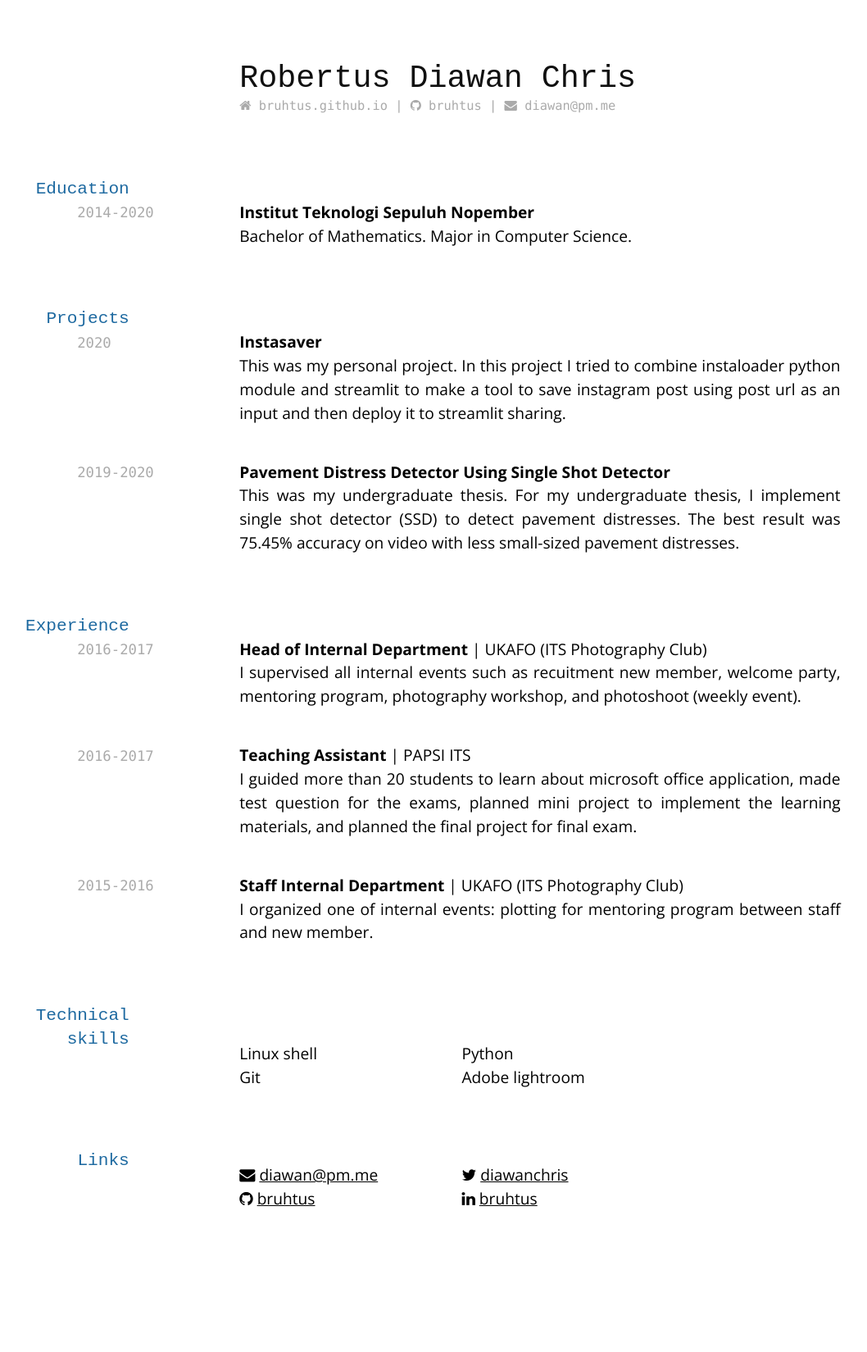
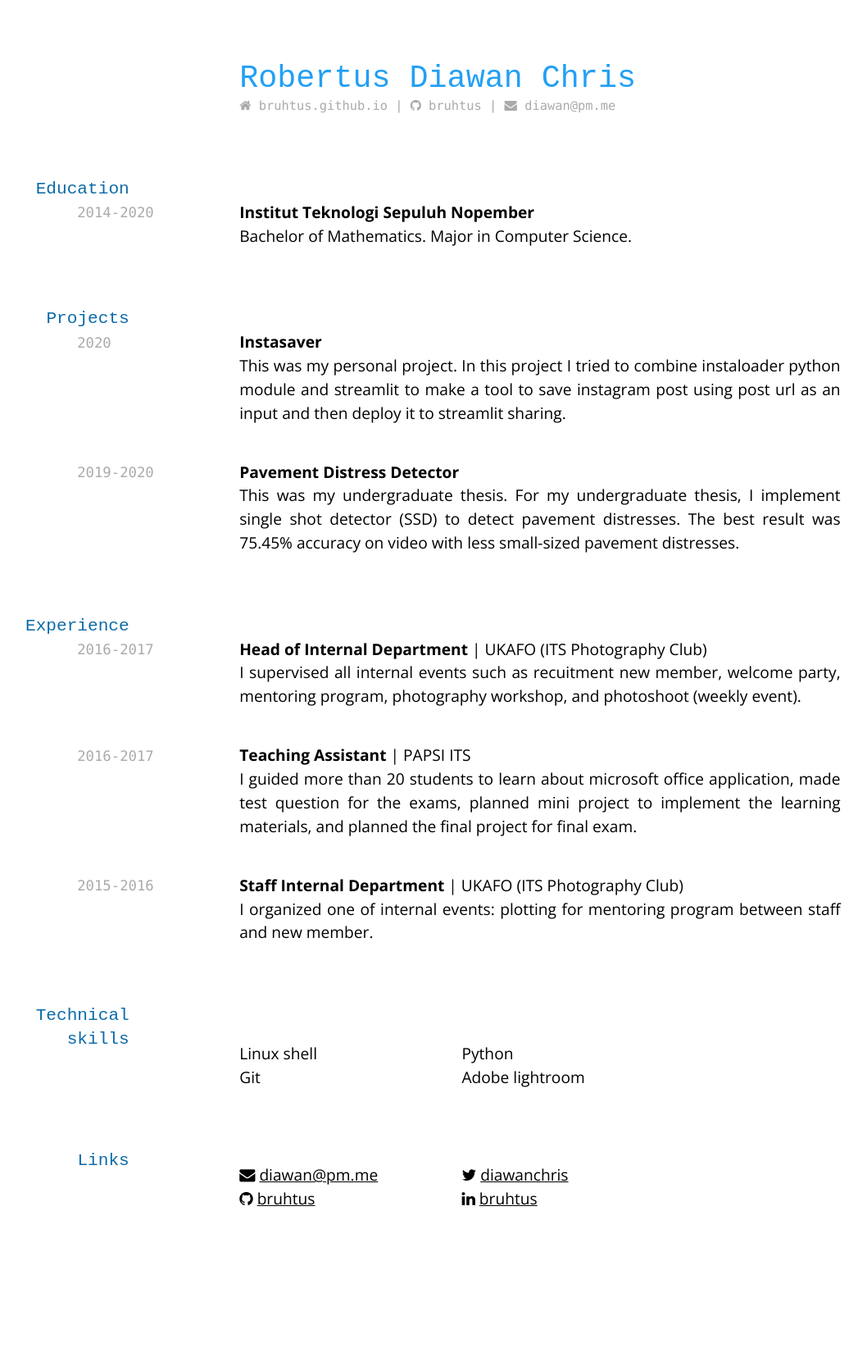
Before and after one commit to TimoTSchmidt/test3, a Jekyll site: the page built from index.md, in a window 1280 px wide. Shown: the whole page at 82% size, without its empty margins (71-1129 px from the left). Built offline with Jekyll 4.4.1, drawn with Linux system fonts in a browser that asks for light colours; nearby versions of some CDN libraries.

Commit message:
Change color

```diff
--- a/index.md
+++ b/index.md
@@ -25,7 +25,7 @@ __Instasaver__ <br>
 This was my personal project. In this project I tried to combine instaloader python module and streamlit to make a tool to save instagram post using post url as an input and then deploy it to streamlit sharing.
 
 `2019-2020` <br>
-__Pavement Distress Detector Using Single Shot Detector__ <br>
+__Pavement Distress Detector__ <br>
 This was my undergraduate thesis. For my undergraduate thesis, I implement single shot detector (SSD) to detect pavement distresses.
 The best result was 75.45% accuracy on video with less small-sized pavement distresses.
 
--- a/media/cv-print.css
+++ b/media/cv-print.css
@@ -114,7 +114,7 @@ h1,h2,h3,h4 {
 }
 
 h1 {
-	color: #101010;
+	color: #22A0F4;
 	text-align: left;
 	font-size: 2em;
 	line-height: 1em;
@@ -137,7 +137,7 @@ h1+p {
 h2 {
 	font-size: 1.1em;
 	/* color: #a00; */
-	color: #1d69a0;
+	color: #0C6AA8;
 	margin-top: 2em;
 	position: relative;
 	top: 1.4em;
--- a/media/cv-screen.css
+++ b/media/cv-screen.css
@@ -114,7 +114,7 @@ h1,h2,h3,h4 {
 }
 
 h1 {
-	color: #101010;
+	color: #22A0F4;
 	text-align: left;
 	font-size: 2em;
 	line-height: 1em;
@@ -137,7 +137,7 @@ h1+p {
 h2 {
 	font-size: 1.1em;
 	/* color: #a00; */
-	color: #1d69a0;
+	color: #0C6AA8;
 	margin-top: 2em;
 	position: relative;
 	top: 1.4em;
```
